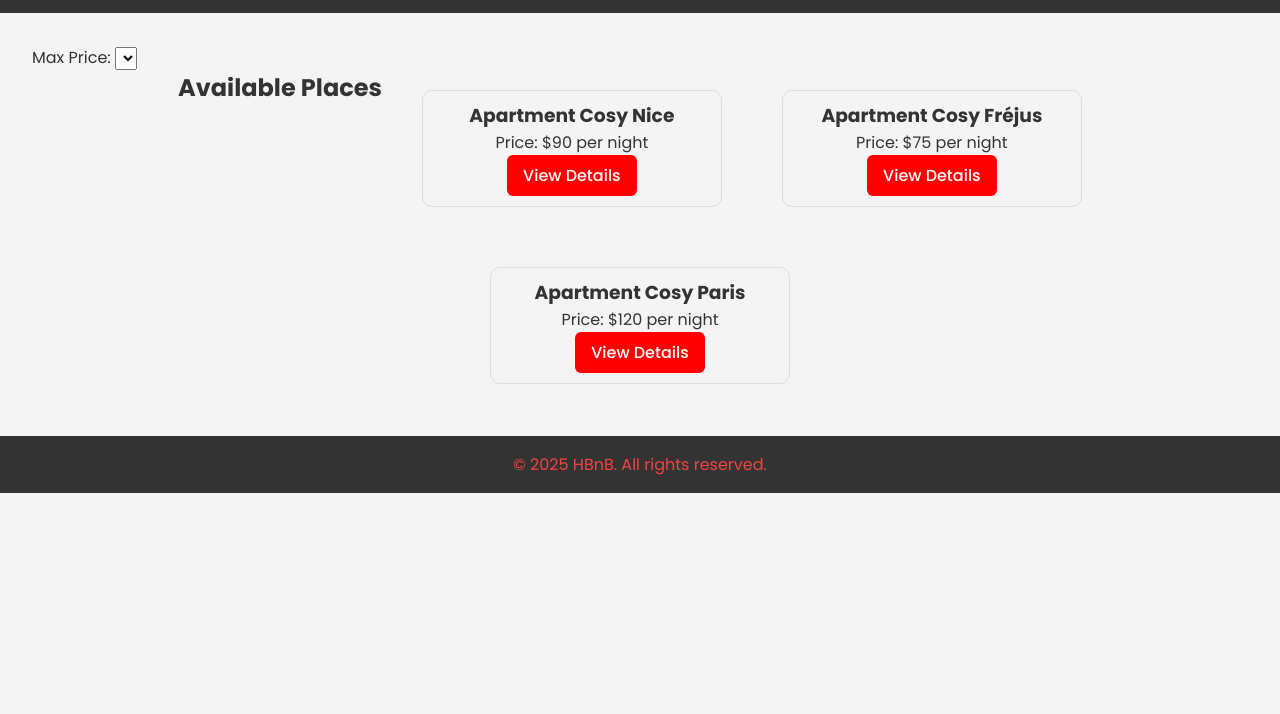
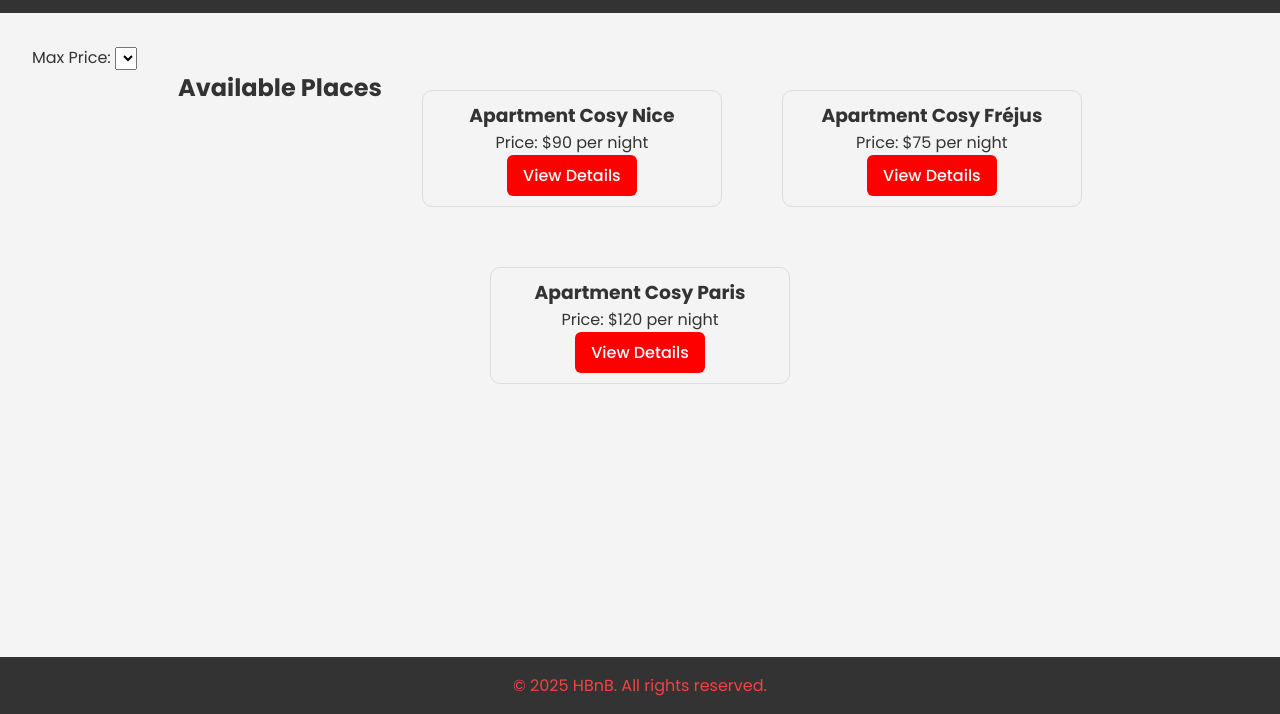
Before and after one commit to Krapaud/holbertonschool-hbnb, a plain HTML site: page part4/base_files/index.html in a window 1280 px wide. Shown: the part 86-800 px from the top of the page. Drawn offline with Linux system fonts and the light colour scheme.

Commit message:
fix: adjust body and main styles for proper layout; remove unnecessary footer alignment

```diff
--- a/part4/base_files/styles.css
+++ b/part4/base_files/styles.css
@@ -13,6 +13,9 @@
 }
 
 body {
+  display: flex;
+  flex-direction: column;
+  min-height: 100vh;  /* Hauteur minimum = toute la fenêtre */
   background-color: #f4f4f4;
   color: #333;
   font-family: 'Poppins', sans-serif;
@@ -76,7 +79,7 @@ nav a:hover {
 
 
 main {
-
+  flex: 1;  /* Le main prend tout l'espace disponible */
   padding: 2rem;
 }
 
@@ -122,7 +125,6 @@ footer {
   background-color: #333;
   color: #f54242;
   font-family: var(--font-family);
-  vertical-align: bottom;
 }
 
 :root {
```
